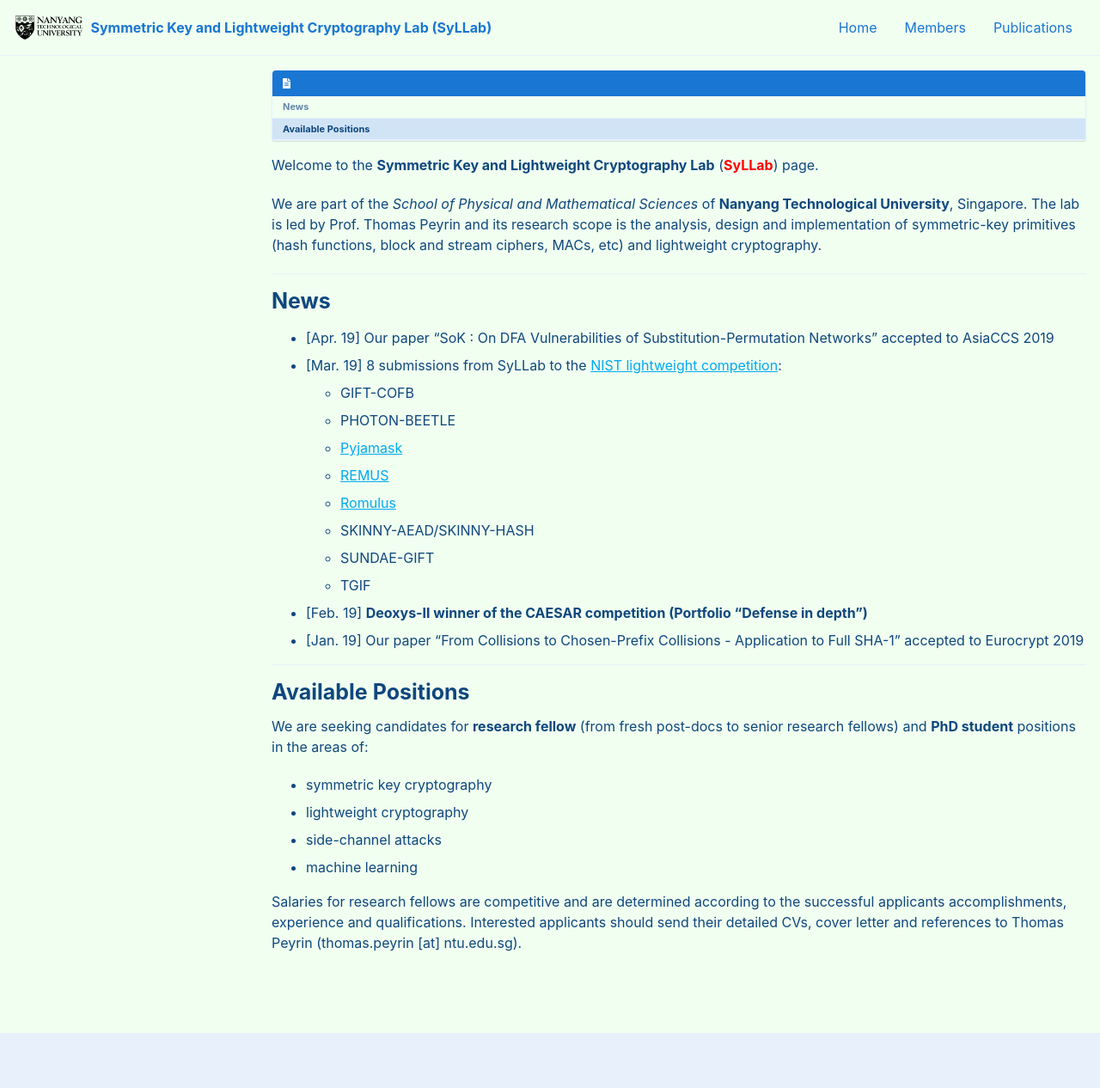
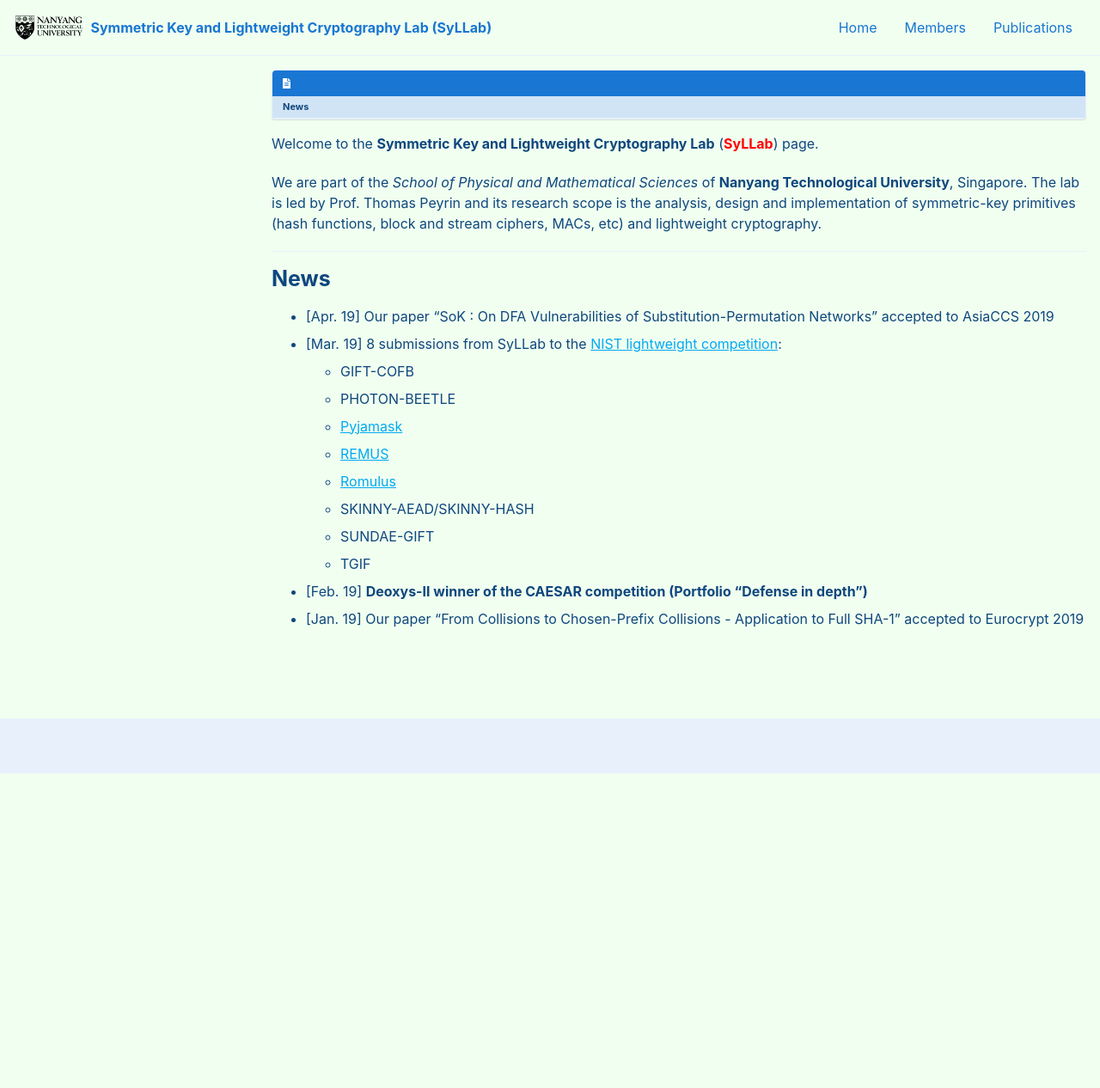
Before and after one commit to thomaspeyrin/web, a Jekyll site: the page built from index.md, in a window 1280 px wide. Shown: the whole page at 86% size. Built offline with Jekyll 4.4.1, drawn with Linux system fonts in a browser that asks for light colours; cached includes are drawn as plain includes; nearby versions of some CDN libraries; after the commit the page ends 900 px from its top, so only the background shows below that.

Commit message:
Update index.md

```diff
--- a/index.md
+++ b/index.md
@@ -24,15 +24,3 @@ We are part of the *School of Physical and Mathematical Sciences* of **Nanyang T
   - TGIF
 - \[Feb. 19\] **Deoxys-II winner of the CAESAR competition (Portfolio "Defense in depth")**
 - \[Jan. 19\] Our paper "From Collisions to Chosen-Prefix Collisions - Application to Full SHA-1" accepted to Eurocrypt 2019
-
----
-
-# Available Positions
-
-We are seeking candidates for **research fellow** (from fresh post-docs to senior research fellows) and **PhD student** positions in the areas of:
-- symmetric key cryptography
-- lightweight cryptography
-- side-channel attacks
-- machine learning
-
-Salaries for research fellows are competitive and are determined according to the successful applicants accomplishments, experience and qualifications. Interested applicants should send their detailed CVs, cover letter and references to Thomas Peyrin (thomas.peyrin [at] ntu.edu.sg).
```
